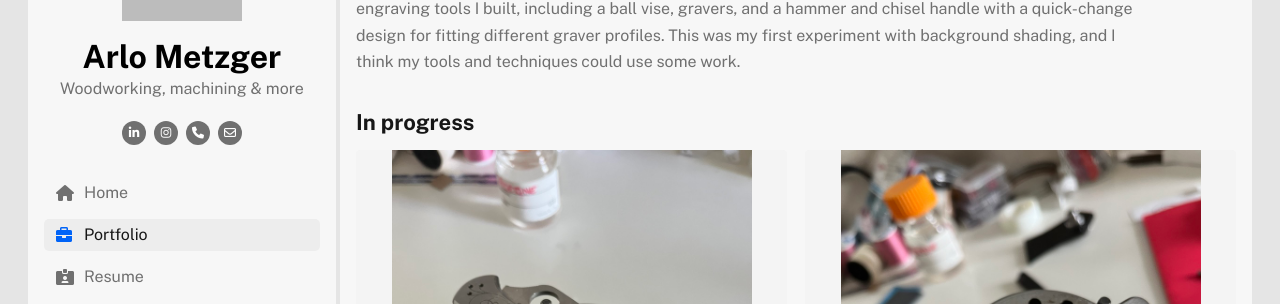
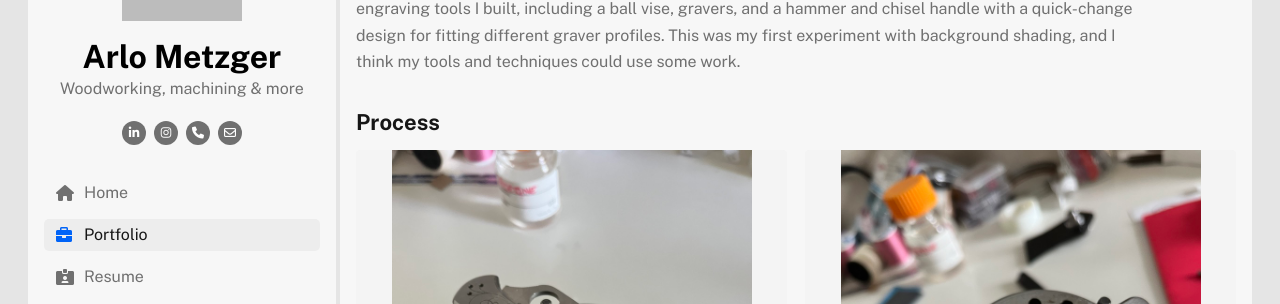
Before and after one commit to arlometzger/arlometzger.github.io, a Jekyll site: the page built from _projects/hand-engraving/engraved-almar-talon.md, in a window 1280 px wide and 900 px high, scrolled down 1079 px. Shown: the part 151-455 px from the top of the window. Built offline with Jekyll 4.4.1, drawn with Linux system fonts in a browser that asks for light colours.

Commit message:
feat: rename section title from "In progress" to "Process" for clarity

```diff
--- a/_projects/hand-engraving/engraved-almar-talon.md
+++ b/_projects/hand-engraving/engraved-almar-talon.md
@@ -14,7 +14,7 @@ sections:
         alt: "Top view of the engraved scrollwork on the Al-Mar Talon"
       - image: /assets/images/projects/hand-engraving/engraved-almar-talon/tesha-3-4.jpeg
         alt: "Three-quarter view of the knife engraved with Tesha's name"
-  - title: "In progress"
+  - title: "Process"
     description: "A separate Spyderco knife I'm working on which shows similar early process stages as the Al-Mar."
     images:
       - image: /assets/images/projects/hand-engraving/engraved-almar-talon/spyderco-process-print.jpeg
```
